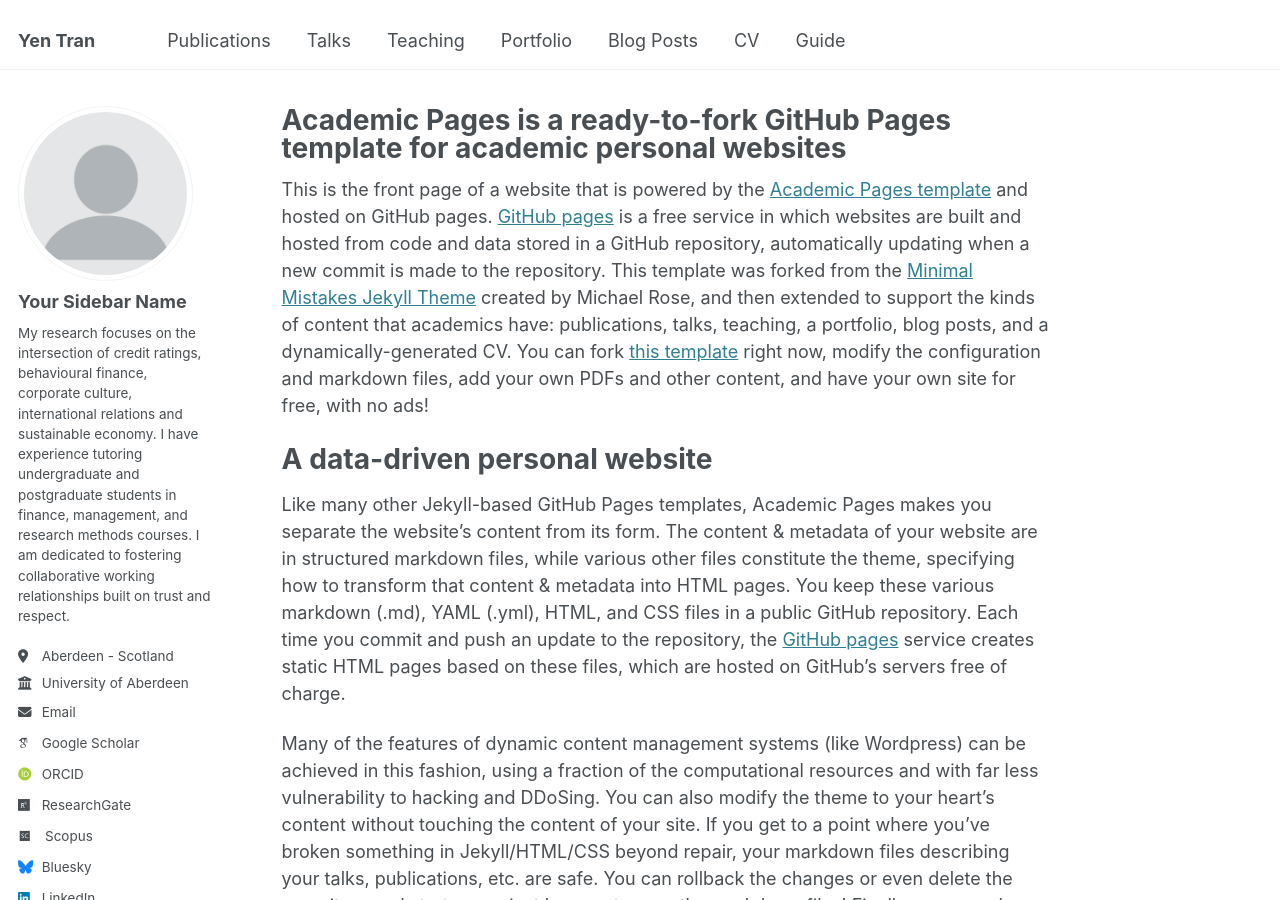
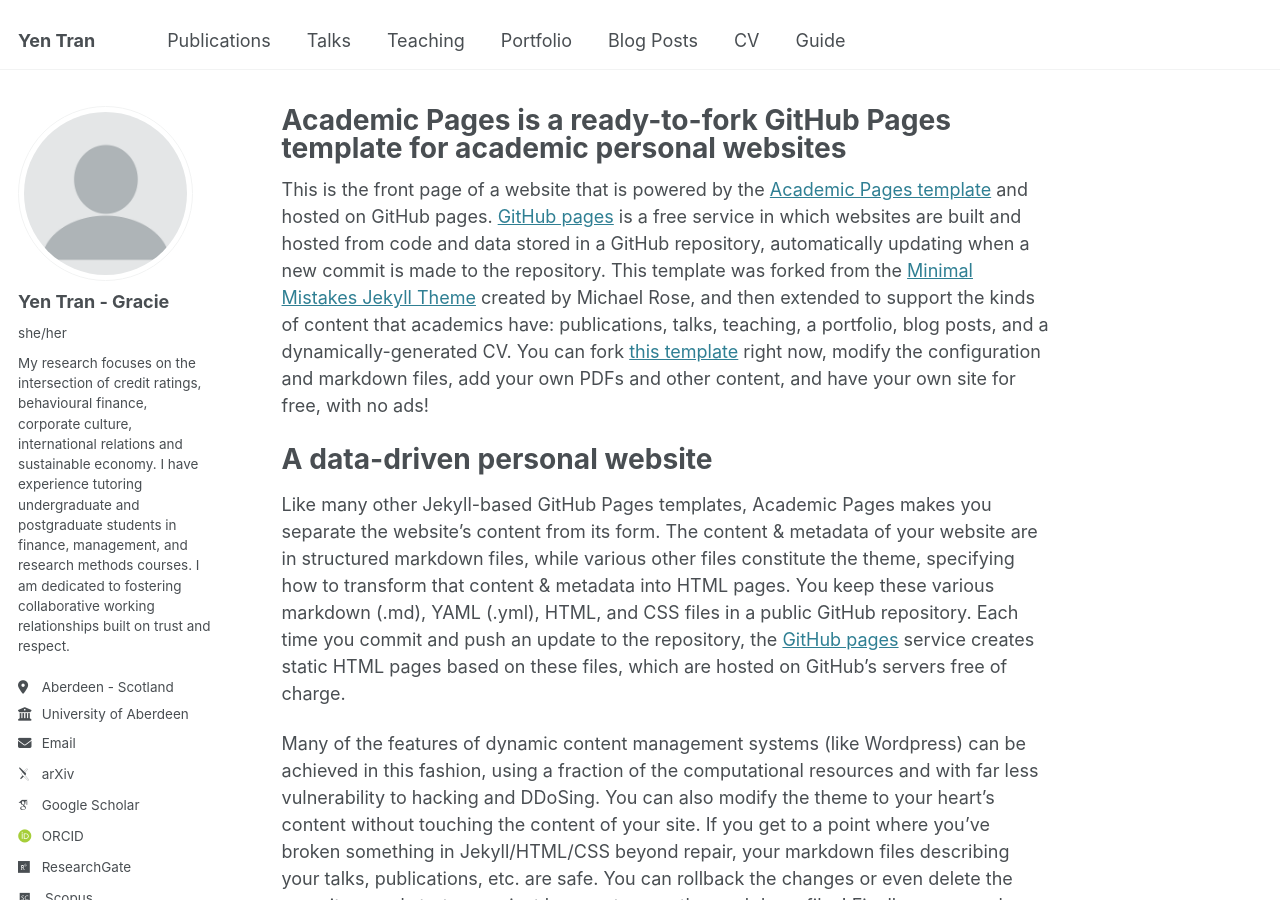
Before and after one commit to Graciesgrace/mywebpage, a Jekyll site: the page built from _pages/about.md, in a window 1280 px wide and 900 px high. Built offline with Jekyll 4.4.1, drawn with Linux system fonts in a browser that asks for light colours; some web fonts are replaced.

Commit message:
Update _config.yml

```diff
--- a/_config.yml
+++ b/_config.yml
@@ -13,9 +13,9 @@
 title_separator          : "-"
 name                     : &name "Gracie"
 description              : &description "PhD in Finance| Credit Ratings, Behavioural Finance, Sustainability, International Relations, Corporate Culture, Narrative Economics"
-url                      : https://github.com/Graciesgrace/personal-web # the base hostname & protocol for your site e.g. "https://[your GitHub username].github.io"
+url                      : https://github.com/Graciesgrace/mywebpage # the base hostname & protocol for your site e.g. "https://[your GitHub username].github.io"
 baseurl                  : "" # the subpath of your site, e.g. "/blog"
-repository               : "https://github.com/Graciesgrace/personal-web"
+repository               : "https://github.com/Graciesgrace/mywebpage"
 
 # Site Author - The following control what appear as part of the author content on the side bar.
 #               If a field is blank the icon and link will not appear, otherwise it will be shown.
@@ -23,8 +23,8 @@
 author:
   # Biographic information
   avatar           : "profile.png"
-  name             : "Your Sidebar Name"
-  pronouns         : # example: "she/her"
+  name             : "Yen Tran - Gracie"
+  pronouns         : "she/her" # example: "she/her"
   bio              : "My research focuses on the intersection of credit ratings, behavioural finance, corporate culture, international relations and sustainable economy. I have experience tutoring undergraduate and postgraduate students in finance, management, and research methods courses. I am dedicated to fostering collaborative working relationships built on trust and respect."
   location         : "Aberdeen - Scotland"
   employer         : "University of Aberdeen"
@@ -32,7 +32,7 @@
   email            : "yentran.gracie@gmail.com"
 
   # Academic websites
-  arxiv            : # URL - Update with the correct link to your profile
+  arxiv            : "www.gracietran.com" # URL - Update with the correct link to your profile
   googlescholar    : "https://scholar.google.com/citations?user=PS_CX0AAAAAJ"
   impactstory      : # URL
   orcid            : "https://orcid.org/my-orcid?orcid=0000-0001-5336-3284"
```
